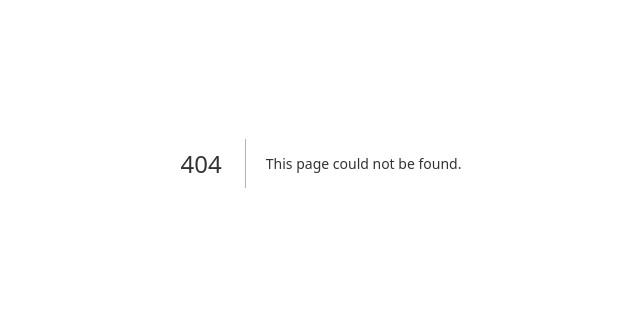
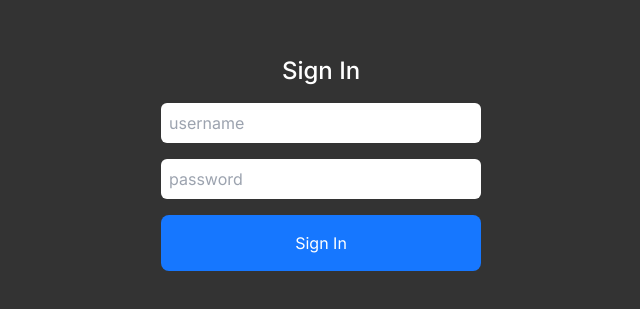
Before and after one commit to Devinix00/Fake-Store, a Next.js app: page /sign-in in a window 1280 px wide. Before the commit this address had no page. Shown: the part 237-546 px from the top of the page, without its empty margins (319-959 px from the left). Built offline with nearby package versions, Linux system fonts and the light colour scheme.

Commit message:
feat: 로그인 페이지 퍼블리싱

```diff
--- a/package.json
+++ b/package.json
@@ -13,7 +13,8 @@
     "framer-motion": "^11.0.27",
     "next": "14.1.4",
     "react": "^18",
-    "react-dom": "^18"
+    "react-dom": "^18",
+    "react-hook-form": "^7.51.2"
   },
   "devDependencies": {
     "@types/node": "^20",
--- /dev/null
+++ b/src/app/_api/signInApi.ts
@@ -0,0 +1,22 @@
+// username: "mor_2314",
+// password: "83r5^_"
+
+async function signIn(username: string, password: string) {
+  const response = await fetch("://fakestoreapi.com/auth/login", {
+    method: "POST",
+    headers: {
+      "Content-Type": "application/json",
+      Authorization: `Bearer `,
+    },
+
+    body: JSON.stringify({
+      username: username,
+      password: password,
+    }),
+  });
+
+  const data = await response.json();
+  return { data, response };
+}
+
+export default signIn;
--- /dev/null
+++ b/src/app/sign-in/_components/SignInForm.tsx
@@ -0,0 +1,46 @@
+"use client";
+
+import React from "react";
+import { SubmitHandler, useForm } from "react-hook-form";
+
+type Inputs = {
+  username: string;
+  password: string;
+};
+
+function SignInForm() {
+  const {
+    register,
+    handleSubmit,
+    watch,
+    formState: { errors },
+  } = useForm<Inputs>();
+  const onSubmit: SubmitHandler<Inputs> = (data) => console.log(data);
+
+  console.log(watch("password", "password"));
+  return (
+    <form onSubmit={handleSubmit(onSubmit)} className="w-80">
+      <section className="flex flex-col gap-4">
+        <input
+          {...(register("username"),
+          { required: true, placeholder: "username", type: "text" })}
+          className="p-2 rounded-md"
+        />
+        <input
+          {...(register("password"),
+          { required: true, placeholder: "password", type: "password" })}
+          className="p-2 rounded-md"
+        />
+      </section>
+
+      <button
+        type="submit"
+        className="w-[100%] bg-blue text-white py-4 rounded-lg mt-4"
+      >
+        Sign In
+      </button>
+    </form>
+  );
+}
+
+export default SignInForm;
--- /dev/null
+++ b/src/app/sign-in/page.tsx
@@ -0,0 +1,13 @@
+import React from "react";
+import SignInForm from "./_components/SignInForm";
+
+function SignIn() {
+  return (
+    <div className="w-[100%] min-h-[100vh] bg-black flex flex-col justify-center items-center">
+      <h1 className="text-white mb-4 text-2xl font-medium">Sign In</h1>
+      <SignInForm />
+    </div>
+  );
+}
+
+export default SignIn;
--- a/tailwind.config.ts
+++ b/tailwind.config.ts
@@ -28,6 +28,7 @@ const config: Config = {
       colors: {
         black: "#000000cc",
         red: "#FF005C",
+        blue: "#1677ff",
         "default-text": "#000000cc",
       },
       backgroundImage: {
```
Also changed, not shown: 1 other file (tests, documents, lock files or other folders).
